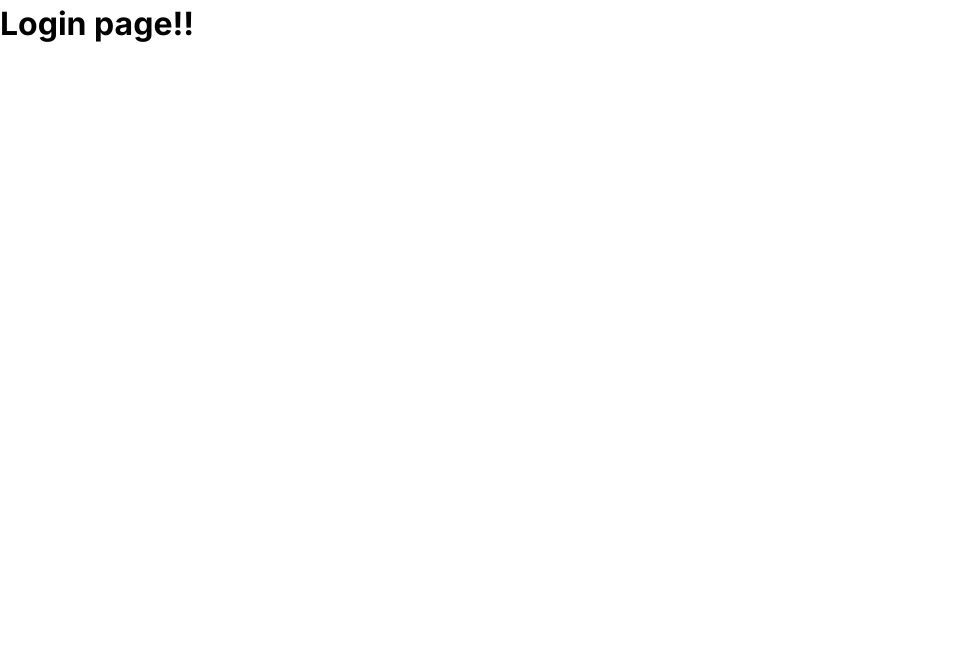
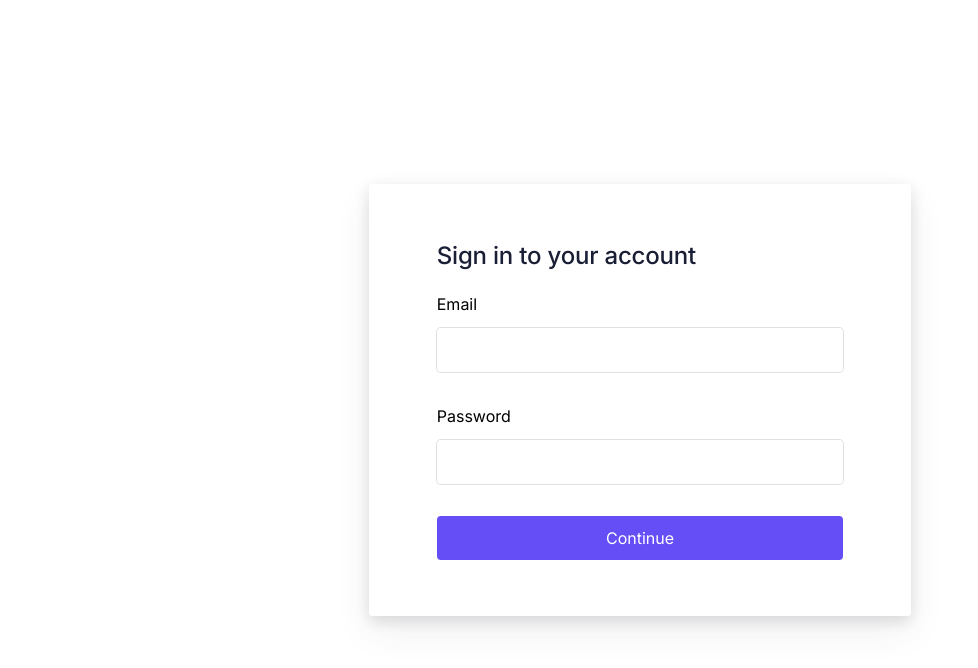
Before and after one commit to aavonk/golang-auth-api, a Next.js app in the folder client/: page /login in a window 1280 px wide. Shown: the top 668 px of the page, without its empty margins (0-978 px from the left). Built offline with nearby package versions, Linux system fonts and the light colour scheme.

Commit message:
signup form styles

```diff
--- /dev/null
+++ b/client/common/Box/index.tsx
@@ -0,0 +1,26 @@
+type BoxProps = {
+  margin?: {
+    top?: number;
+    bottom?: number;
+    left?: number;
+    right?: number;
+  };
+  children: React.ReactNode;
+};
+
+const Box: React.FC<BoxProps> = ({ margin, children }) => {
+  return (
+    <div
+      style={{
+        marginTop: margin?.top,
+        marginBottom: margin?.bottom,
+        marginLeft: margin?.left,
+        marginRight: margin?.right,
+      }}
+    >
+      {children}
+    </div>
+  );
+};
+
+export default Box;
--- a/client/common/Button/Button.tsx
+++ b/client/common/Button/Button.tsx
@@ -1,8 +1,8 @@
 import React from "react";
-import styled from "styled-components";
+import styled, { css } from "styled-components";
 import Link from "next/link";
 
-const StyledButton = styled.button`
+const StyledButton = styled.button<{ fullWidth: boolean }>`
   min-height: 44px;
   display: inline-flex;
   border-radius: 4px;
@@ -14,24 +14,20 @@ const StyledButton = styled.button`
   vertical-align: middle;
   text-decoration: none;
   cursor: pointer;
-  & > a {
-    min-height: 44px;
-    display: inline-flex;
-    border-radius: 4px;
-    background-color: #654ef5;
-    color: #fff;
-    align-items: center;
-    justify-content: center;
-    padding: 8px 16px;
-    vertical-align: middle;
-    text-decoration: none;
-    cursor: pointer;
-  }
+
+  ${(props) =>
+    props.fullWidth &&
+    css`
+      width: 100%;
+    `}
 `;
 
 interface Props<C extends React.ElementType> {
   children: React.ReactNode;
   as?: C;
+  fullWidth?: boolean;
+  type?: "button" | "submit";
+  onClick?: () => void;
 }
 
 type ButtonProps<C extends React.ElementType> = Props<C> &
@@ -40,13 +36,14 @@ type ButtonProps<C extends React.ElementType> = Props<C> &
 const Button = <C extends React.ElementType = "button">({
   children,
   className,
+  fullWidth = false,
   as,
   ...other
 }: ButtonProps<C>) => {
   const Component = as || "button";
   return (
     //@ts-ignore
-    <StyledButton as={Component} {...other}>
+    <StyledButton as={Component} {...other} fullWidth={fullWidth}>
       {children}
     </StyledButton>
   );
--- a/client/common/Card.tsx
+++ b/client/common/Card.tsx
@@ -7,7 +7,7 @@ const StyledCard = styled.div`
   background-color: #fff;
   padding: 56px 48px;
 
-  & @media (max-width: 880px) {
+  @media (max-width: 880px) {
     padding: 32px 20px;
   }
 `;
--- /dev/null
+++ b/client/common/Input/Input.tsx
@@ -0,0 +1,28 @@
+import React from "react";
+import styles from "./input.module.css";
+
+type NativeInputProps = React.AllHTMLAttributes<HTMLInputElement>;
+
+export interface TextInputDefaultProps {
+  value: NonNullable<string>;
+  onChange: NonNullable<NativeInputProps["onChange"]>;
+  onBlur?: NativeInputProps["onBlur"];
+  type?: string;
+  id?: string;
+  autoFocus?: NativeInputProps["autoFocus"];
+  autoComplete?: NativeInputProps["autoComplete"];
+  "aria-describedby"?: NativeInputProps["aria-describedby"];
+  disabled?: boolean;
+  "data-testid"?: string;
+  placeholder?: string;
+  icon?: React.ComponentType<{ className?: string }>;
+  name?: string;
+}
+
+const Input = React.forwardRef<HTMLInputElement, TextInputDefaultProps>(
+  function Input({ type = "text", ...props }, ref) {
+    return <input className={styles.root} type={type} {...props} />;
+  }
+);
+
+export default Input;
--- /dev/null
+++ b/client/common/Input/input.module.css
@@ -0,0 +1,23 @@
+.root {
+  text-align: left;
+  flex: 1 1 auto;
+  width: 100%;
+  font-weight: 400;
+  font-size: 1rem;
+  font-family: inherit;
+  line-height: 28px;
+  background: rgb(255, 255, 255);
+  border: 0;
+  outline: 0;
+  appearance: none;
+  user-select: auto;
+  box-shadow: rgb(0 0 0 / 0%) 0px 0px 0px 0px, rgb(0 0 0 / 0%) 0px 0px 0px 0px,
+    rgb(0 0 0 / 0%) 0px 0px 0px 0px, rgb(60 66 87 / 16%) 0px 0px 0px 1px,
+    rgb(0 0 0 / 0%) 0px 0px 0px 0px, rgb(0 0 0 / 0%) 0px 0px 0px 0px,
+    rgb(0 0 0 / 0%) 0px 0px 0px 0px;
+  max-width: 100%;
+  min-height: 44px;
+  border-radius: 4px;
+  padding-left: 16px;
+  padding-right: 16px;
+}
--- /dev/null
+++ b/client/pages/login.module.css
@@ -0,0 +1,45 @@
+.root {
+  display: flex;
+  flex-direction: column;
+  width: 100%;
+  height: 100vh;
+  align-items: center;
+}
+
+.contentWrapper {
+  display: flex;
+  flex-direction: row;
+  width: 100%;
+  height: 100%;
+  justify-content: center;
+  align-items: center;
+}
+
+@media (min-width: 1085px) {
+  .contentWrapper {
+    width: 1085px;
+  }
+}
+
+.cardWrapper {
+  width: 50%;
+  min-width: 50%;
+}
+
+@media (max-width: 880px) {
+  .cardWrapper {
+    width: 380px;
+  }
+}
+
+.cardBody {
+  padding: 0 20px;
+}
+
+.title {
+  font-size: 24px;
+  font-weight: 500;
+  line-height: 32px;
+  letter-spacing: -0.2px;
+  color: var(--text-dark);
+}
--- a/client/pages/login.tsx
+++ b/client/pages/login.tsx
@@ -1,7 +1,65 @@
 import { NextPage } from "next";
+import styles from "./login.module.css";
+import Card from "../common/Card";
+import Input from "../common/Input/Input";
+import React, { useState } from "react";
+import Box from "../common/Box";
+import { Button } from "../common/Button";
 
 const LoginPage: NextPage = () => {
-  return <h1>Login page!!</h1>;
+  const [values, setValues] = useState({
+    email: "",
+    password: "",
+  });
+
+  const handleChange = (e: React.ChangeEvent<HTMLInputElement>) => {
+    setValues({
+      ...values,
+      [e.target.name]: e.target.value,
+    });
+  };
+  return (
+    <div className={styles.root}>
+      <div className={styles.contentWrapper}>
+        <div className={styles.cardWrapper}>
+          <Card>
+            <div className={styles.cardBody}>
+              <Box>
+                <h2 className={styles.title}>Sign in to your account</h2>
+              </Box>
+              <Box margin={{ top: 20, bottom: 32 }}>
+                <Box margin={{ bottom: 12 }}>
+                  <label htmlFor="emailInput">Email</label>
+                </Box>
+                <Input
+                  value={values.email}
+                  onChange={handleChange}
+                  name="email"
+                  autoComplete="email"
+                  id="emailInput"
+                />
+              </Box>
+              <Box margin={{ top: 20, bottom: 32 }}>
+                <Box margin={{ bottom: 12 }}>
+                  <label htmlFor="passwordInput">Password</label>
+                </Box>
+                <Input
+                  value={values.password}
+                  onChange={handleChange}
+                  name="password"
+                  id="passwordInput"
+                  type="password"
+                />
+              </Box>
+              <Button fullWidth type="submit">
+                Continue
+              </Button>
+            </div>
+          </Card>
+        </div>
+      </div>
+    </div>
+  );
 };
 
 export default LoginPage;
--- a/client/styles/globals.css
+++ b/client/styles/globals.css
@@ -1,9 +1,16 @@
+:root {
+  --text-dark: #1a1f36;
+  --text-primary: #3c4257;
+  --text-secondary: #697386;
+  --text-tertiary: #c1c9d2;
+}
+
 html,
 body {
   padding: 0;
   margin: 0;
-  font-family: 'Inter', -apple-system, BlinkMacSystemFont, Segoe UI, Roboto, Oxygen,
-    Ubuntu, Cantarell, Fira Sans, Droid Sans, Helvetica Neue, sans-serif;
+  font-family: "Inter", -apple-system, BlinkMacSystemFont, Segoe UI, Roboto,
+    Oxygen, Ubuntu, Cantarell, Fira Sans, Droid Sans, Helvetica Neue, sans-serif;
 }
 
 a {
@@ -37,8 +44,8 @@ dd {
 }
 
 /* Remove list styles on ul, ol elements with a list role, which suggests default styling will be removed */
-ul[role='list'],
-ol[role='list'] {
+ul[role="list"],
+ol[role="list"] {
   list-style: none;
 }
 
@@ -88,7 +95,7 @@ button {
 /* Remove all animations, transitions and smooth scroll for people that prefer not to see them */
 @media (prefers-reduced-motion: reduce) {
   html:focus-within {
-   scroll-behavior: auto;
+    scroll-behavior: auto;
   }
 
   *,
```
Also changed, not shown: client/styles/Home.module.css (+0 -14 lines).
